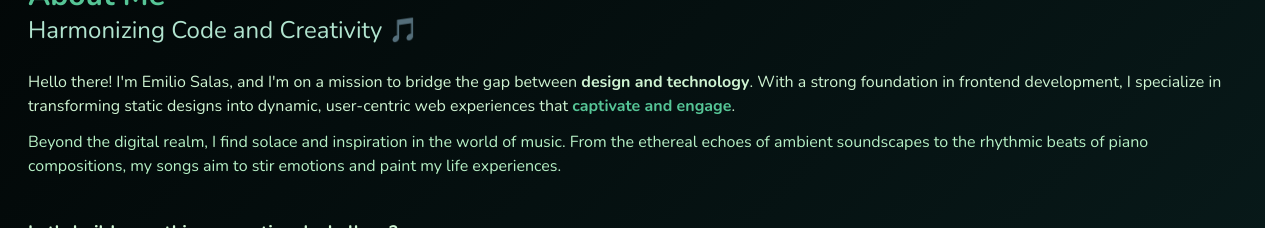
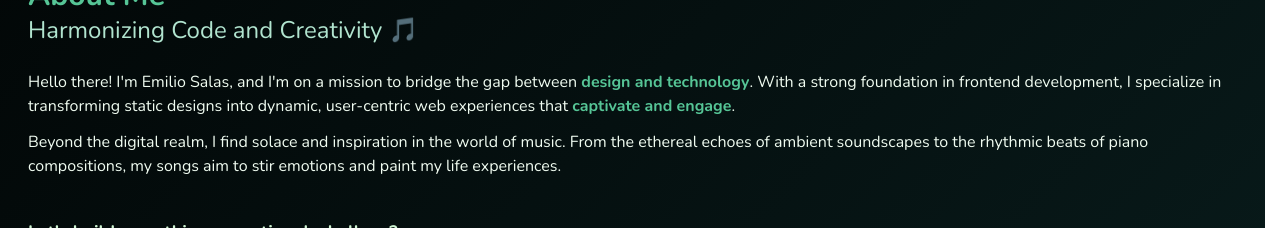
Before and after one commit to esalu-dev/portfolio-website, a React (Vite) app: page / in a window 1280 px wide. Shown: the part 662-890 px from the top of the page. Built offline with nearby package versions, Linux system fonts and the light colour scheme.

Commit message:
Minimal changes to About Me section

```diff
--- a/src/components/AboutMe.jsx
+++ b/src/components/AboutMe.jsx
@@ -3,8 +3,8 @@ export function AboutMe(){
       <section className="px-7 flex flex-col">
          <h2 className="text-3xl font-bold text-emerald-900 dark:text-emerald">About Me</h2>
          <h4 className="text-2xl text-emerald-700 dark:text-emerald-200 mb-6">Harmonizing Code and Creativity 🎵</h4>
-         <p className="dark:text-light-green">Hello there! I&apos;m Emilio Salas, and I&apos;m on a mission to bridge the gap between <b>design and technology</b>. With a strong foundation in frontend development, I specialize in transforming static designs into dynamic, user-centric web experiences that <span className="text-emerald-700 dark:text-emerald font-bold">captivate and engage</span>.</p>
-         <p className="dark:text-pastel-green-300 mt-3">Beyond the digital realm, I find solace and inspiration in the world of music. From the ethereal echoes of ambient soundscapes to the rhythmic beats of piano compositions, my songs aim to stir emotions and paint my life experiences.</p>
+         <p className="dark:text-light-green-100">Hello there! I&apos;m Emilio Salas, and I&apos;m on a mission to bridge the gap between <b className="dark:text-emerald">design and technology</b>. With a strong foundation in frontend development, I specialize in transforming static designs into dynamic, user-centric web experiences that <span className="text-emerald-700 dark:text-emerald font-bold">captivate and engage</span>.</p>
+         <p className="dark:text-light-green-100 mt-3">Beyond the digital realm, I find solace and inspiration in the world of music. From the ethereal echoes of ambient soundscapes to the rhythmic beats of piano compositions, my songs aim to stir emotions and paint my life experiences.</p>
          <strong className="dark:text-light-green mt-10 text-lg">Let&apos;s build something exceptional, shall we?</strong>
 
       </section>
```
